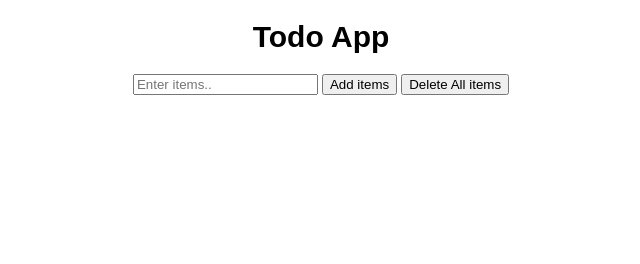
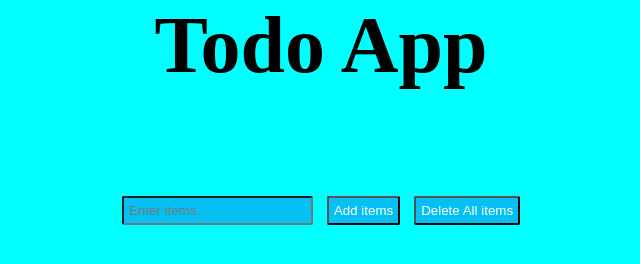
Before and after one commit to alihasnain110/Todo-App, a plain HTML site: page index.html in a window 1280 px wide. Shown: the whole page, without its empty margins (319-959 px from the left). Drawn offline with Linux system fonts and the light colour scheme.

Commit message:
ToDo-Application

```diff
--- a/index.html
+++ b/index.html
@@ -4,10 +4,11 @@
         <meta charset="UTF-8">
         <meta name="viewport" content="width=device-width, initial-scale=1.0">
         <title>Todo App</title>
+        <link rel="stylesheet" href="style.css">
     </head>
-    <body>
-        <h1 style="font-family: Arial, Helvetica, sans-serif;font-size: 30px;text-align: center;">Todo App</h1>
-        <div style="text-align: center;">
+    <body >
+        <h1 >Todo App</h1>
+        <div >
             <input placeholder="Enter items.." id="todoInput" type="text">
             <button onclick="addTodo()">Add items</button>
             <button onclick="deleteAllItems()">Delete All items</button>
--- a/style.css
+++ b/style.css
@@ -0,0 +1,35 @@
+* {
+    margin: 0%;
+    padding: 0%;
+    box-sizing: border-box;
+}
+
+body {
+    background-color: aqua;
+    font-family: 'Times New Roman', Times, serif;
+    text-align: center;
+}
+
+h1 {
+    font-size: 10vh;
+}
+
+div {
+    margin: 100px;
+}
+
+input {
+    padding: 5px;
+    border-radius: 2px;
+    background-color: rgba(7, 182, 241, 0.856);
+    margin: 5px;
+}
+
+button {
+    margin: 5px;
+    text-decoration: none;
+    color: white;
+    padding: 5px;
+    background-color: rgba(7, 182, 241, 0.856);
+    border-radius: 2px;
+}
```
